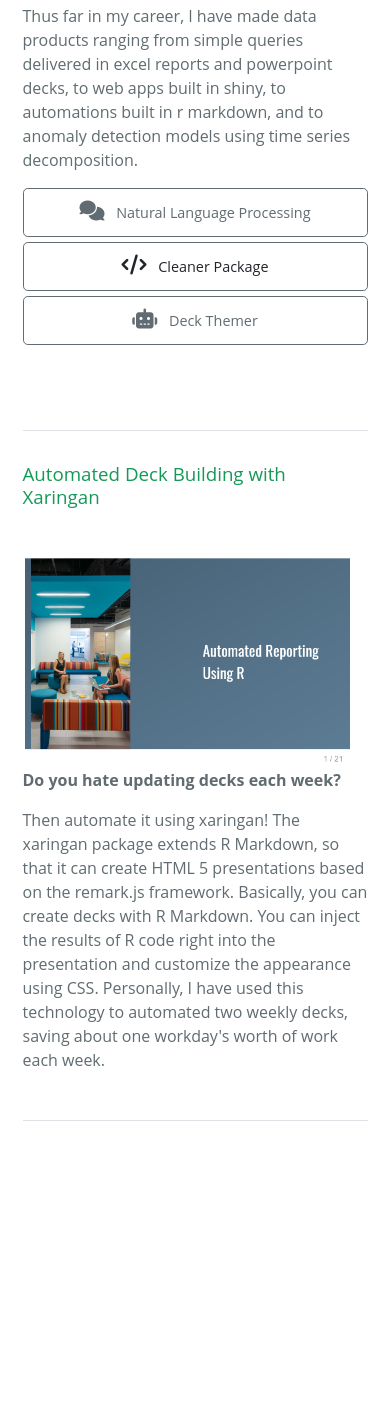
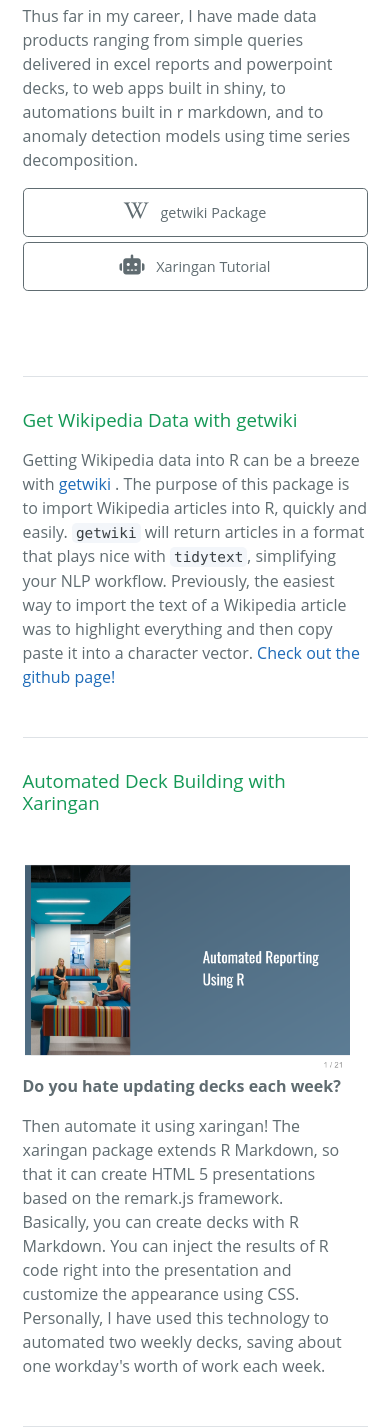
Before and after one commit to corydonbaylor/flask-app, a Flask app: page /analytics in a window 390 px wide. Shown: the part 282-1709 px from the top of the page. Before the commit the page ends 1403 px from the top, so only its background shows below. Run offline with Flask 2, Linux system fonts and the light colour scheme; some libraries are stand-ins or nearby versions.

Commit message:
added page for getwiki

```diff
--- a/app/routes.py
+++ b/app/routes.py
@@ -16,6 +16,9 @@ def index():
 def analytics():
     return render_template('analytics.html', title='Analytics')
 
+@app.route('/analytics/getwiki')
+def getwiki():
+    return render_template('pages/analytics/getwiki.html', title='getwiki')
 
 # web devlopment routes
 
--- a/app/static/custom.css
+++ b/app/static/custom.css
@@ -220,21 +220,55 @@ h6 {
     max-width: 1140px;
   }}
 
-.col-left{
+.very-small-col{
+  width:10%!important
+}
+
+@media (max-width:1000px){
+  .very-small-col{
+    width:20%!important
+  }
+}
+
+@media (max-width:768px){
+  .very-small-col{
+    display: none;
+  }
+}
+
+.very-big-col{
+  width:90%!important
+}
+
+@media (max-width:1000px){
+  .very-big-col{
+    width:80%!important
+  }
+}
+@media (max-width:768px){
+  .very-big-col{
+    width: 100%!important;
+  }
+}
+
+
+.big-col{
+  width:60%!important;
+  padding-right: 1rem;
+}
+@media (max-width:768px){
+  .big-col{
+    width:100%!important
+  }
+}
+
+
+.small-col{
   width:40%!important;
   padding-right: 1rem;
 }
 @media (max-width:768px){
-  .col-left{
-    width:100%!important
-  }
-}
-
-.col-right{
-  width:60%!important;
-}
-@media (max-width:768px){
-  .col-right{
+  .small-col{
     width:100%!important
   }
 }
--- a/app/templates/analytics.html
+++ b/app/templates/analytics.html
@@ -14,33 +14,55 @@
         and powerpoint decks, to web apps built in shiny, to automations built in r markdown, and to anomaly detection
         models using time series decomposition.
     </p>
-    <a class="a-btn" href="#nlp">
+    <a class="a-btn" href="#getwiki">
         <div class="btn" style="vertical-align: middle;">
-            <i class="fa fa-comments" style="font-size: 1.25rem; padding-right: .5rem;"></i>
-            Natural Language Processing</div>
+            <i class="fab fa-wikipedia-w" style="font-size: 1.25rem; padding-right: .5rem;"></i>
+            getwiki Package</div>
     </a>
-    <div class="btn" style="vertical-align: middle;">
-        <i class="fa fa-code" style="font-size: 1.25rem; padding-right: .5rem;"></i>
-        Cleaner Package</div>
-
-    <a class="a-btn" href="#deck-themer">
+    <a class="a-btn" href="#xarigan">
         <div class="btn" style="vertical-align: middle;">
             <i class="fas fa-robot" style="font-size: 1.25rem; padding-right: .5rem;"></i>
-            Deck Themer</div>
+            Xaringan Tutorial</div>
     </a>
     <br><br>
 </div>
-<div class="sub-section">
+<div id="getwiki" class="sub-section">
+    <h3>Get Wikipedia Data with getwiki</h3>
+    <div class="d-flex flex-wrap">
+        <div class="very-small-col align-self-center">
+            <a href="{{ url_for('getwiki') }}">
+                <div class="btn" style="border: 0cm;">
+                    <i class="fab fa-wikipedia-w" style="font-size: 3.25rem; padding-right: .5rem;"></i>
+                </div>
+            </a>
+        </div>
+        <div class="very-big-col">
+            <p>Getting Wikipedia data into R can be a breeze with <a href="{{ url_for('getwiki') }}">
+                    getwiki </a>. The purpose of this package is
+                to import
+                Wikipedia articles into R, quickly and easily. <code>getwiki</code> will return articles in a format
+                that plays nice
+                with <code>tidytext</code>, simplifying your NLP workflow. Previously, the easiest way to import the
+                text of a
+                Wikipedia article was to highlight everything and then copy paste it into a character vector. <a
+                    href="https://github.com/corydonbaylor/getwiki">Check out the github page!</a></p>
+
+        </div>
+
+    </div>
+</div>
+<div id="xarigan" class="sub-section">
     <h3>Automated Deck Building with Xaringan</h3>
     <div class="d-flex flex-wrap">
-        <div class="col-left">
+        <div class="small-col align-self-center">
             <a href="{{url_for('static', filename='analytics/xaringan/template.html')}}">
                 <div class="image-link">
                     <img src="{{url_for('static', filename='images/analytics/booz-theme.PNG')}}" style="width:100%;">
                 </div>
             </a>
+
         </div>
-        <div class="col-right align-self-center">
+        <div class="big-col align-self-center">
             <p>
                 <strong>Do you hate updating decks each week?</strong>
             </p>
@@ -55,4 +77,6 @@
         </div>
     </div>
 </div>
+
+
 {% endblock %}
--- a/app/templates/webdev.html
+++ b/app/templates/webdev.html
@@ -19,10 +19,10 @@
 <div class="sub-section">
     <h3>How to Build a Website</h3>
     <div class="d-flex flex-wrap">
-        <div class="col-left">
+        <div class="small-col">
             {% include 'partials/webdev_toc.html' %}
         </div>
-        <div class="col-right align-self-center">
+        <div class="big-col align-self-center">
             <p>
                 <strong>Ever wanted to create a website, but didn't know where to start?</strong>
             </p>
```
Also changed, not shown: app/templates/pages/analytics/getwiki.html (added, +83 -0 lines), 1 other file.
